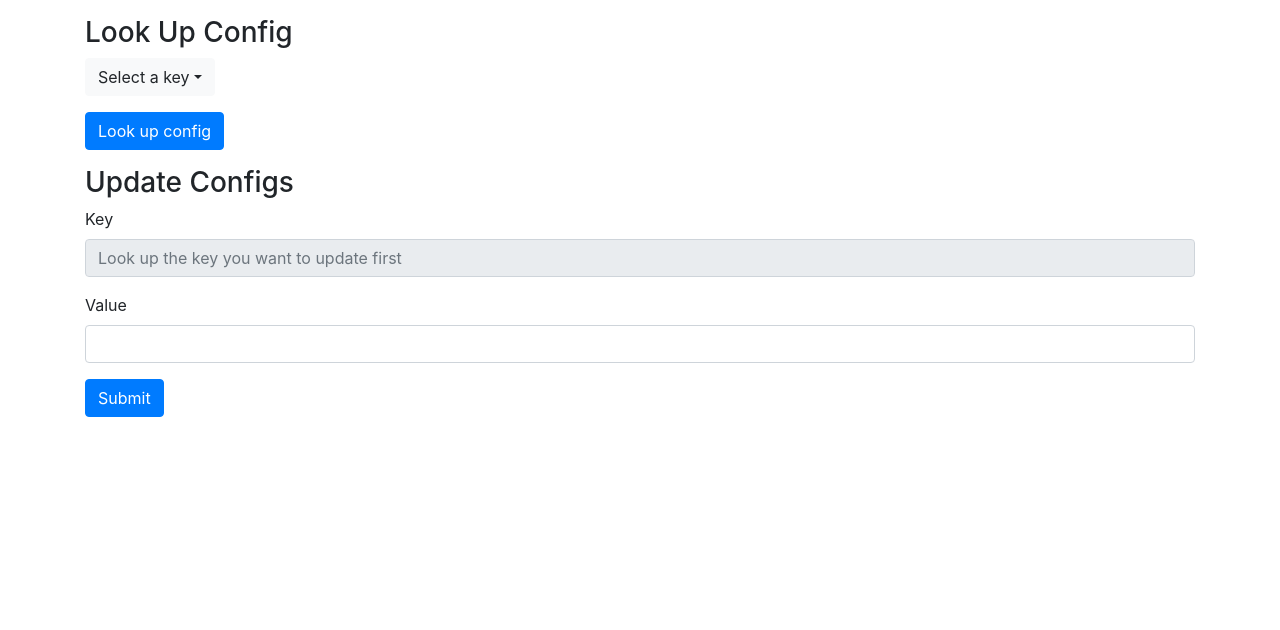
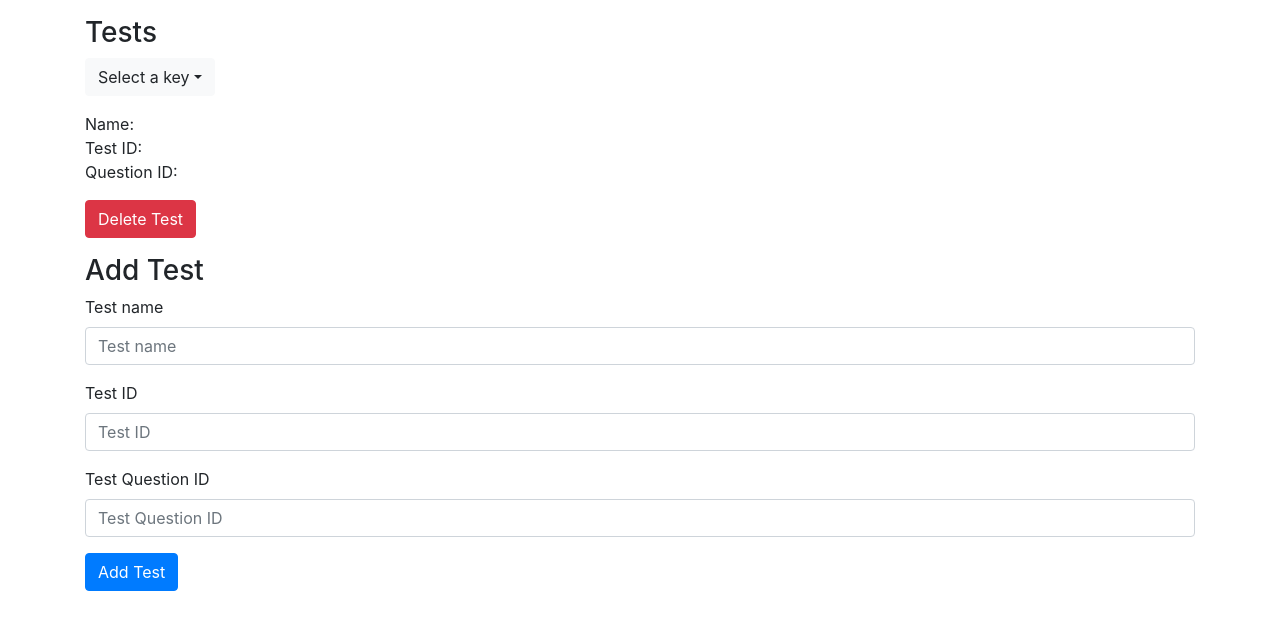
Before and after one commit to johnywith1n/hackerrank-evaluations, a Python web app: template server/templates/admin_configs.html in a window 1280 px wide. Shown: the part 56-686 px from the top of the page. Run offline with Jinja, Linux system fonts and the light colour scheme; the template is opened without the code that fills it, so the values that code supplies are empty; some libraries are stand-ins or nearby versions.

Commit message:
support having multiple tests

```diff
--- a/server/templates/admin_configs.html
+++ b/server/templates/admin_configs.html
@@ -8,39 +8,54 @@
     <div class="container">
         <div class="row mt-3 mb-3">
             <div class="col-12">
-                <h3>Look Up Config</h3>
+                <h3>Tests</h3>
                 <div>
                     <div class="btn-group">
-                        <button id="config-key-dropdown-button" class="btn btn-light dropdown-toggle" type="button" data-toggle="dropdown" aria-haspopup="true" aria-expanded="false">
+                        <button id="tests-dropdown-button" class="btn btn-light dropdown-toggle" type="button" data-toggle="dropdown" aria-haspopup="true" aria-expanded="false">
                         </button>
-                        <div id="config-key-dropdown" class="dropdown-menu">
-                            <input class="form-control" id="config-key-dropdown-input" type="text" placeholder="Search..">
-                            {% for key, value in appconfigs_keys.items() %}
-                                <a class="dropdown-item" href="#" data-key="{{key}}">{{value}}</a>
+                        <div id="tests-dropdown" class="dropdown-menu">
+                            <input class="form-control" id="tests-dropdown-input" type="text" placeholder="Search..">
+                            {% for test_id, test in tests.items() %}
+                                <a class="dropdown-item" href="#" data-key="{{test_id}}">{{test['name']}}</a>
                             {% endfor %}
                         </div>
                     </div>
                     <div class="mt-3">
-                        <button id="config-key-dropdown-lookup-button" class="btn btn-primary" type="button">
-                            Look up config
-                        </button>
+                        <div>
+                            Name: <span id="display-test-name"></span>
+                        </div>
+                        <div>
+                            Test ID: <span id="display-test-id"></span>
+                        </div>
+                        <div>
+                            Question ID: <span id="display-test-question-id"></span>
+                        </div>
+                        <div class="mt-3">
+                            <button id="test-delete-button" class="btn btn-danger" type="button">
+                                Delete Test
+                            </button>
+                        </div>
                     </div>
                 </div>
             </div>
         </div>
         <div class="row mb-3">
             <div class="col-12">
-                <h3>Update Configs</h3>
-                <form action="/admin/configs" method="POST">
+                <h3>Add Test</h3>
+                <form action="/admin/tests" method="POST">
                     <div class="form-group">
-                        <label for="config-key-to-update">Key</label>
-                        <input type="text" class="form-control" id="config-key-to-update" name="config-key" readonly placeholder="Look up the key you want to update first" />
+                        <label for="test-name">Test name</label>
+                        <input type="text" class="form-control" id="test-name" name="test-name" placeholder="Test name" />
                     </div>
                     <div class="form-group">
-                        <label for="config-value-to-update">Value</label>
-                        <input type="text" class="form-control" id="config-value-to-update"  name="config-value" />
+                        <label for="test-id">Test ID</label>
+                        <input type="text" class="form-control" id="test-id"  name="test-id" placeholder="Test ID"/>
                     </div>
-                    <button id="update-config-submit-button" type="submit" class="btn btn-primary">Submit</button>
+                    <div class="form-group">
+                        <label for="test-question-id">Test Question ID</label>
+                        <input type="text" class="form-control" id="test-question-id"  name="test-question-id" placeholder="Test Question ID" />
+                    </div>
+                    <button id="add-new-test" type="submit" class="btn btn-primary">Add Test</button>
                 </form>
             </div>
         </div>
@@ -48,22 +63,28 @@
 {% endblock %}
 {% block after_body %}
     <script>
+    const tests = {{ tests|tojson|safe }};
+
     // dom elements
-    const configKeyDropdownMenu = document.getElementById('config-key-dropdown');
-    const configKeyDropdownButton = document.getElementById('config-key-dropdown-button');
-    const configKeyDropdownInput = document.getElementById('config-key-dropdown-input');
-    const configKeyLookupButton = document.getElementById('config-key-dropdown-lookup-button');
+    const testsDropdownMenu = document.getElementById('tests-dropdown');
+    const testsDropdownButton = document.getElementById('tests-dropdown-button');
+    const testsDropdownInput = document.getElementById('tests-dropdown-input');
 
-    const configKeyToUpdateInput = document.getElementById('config-key-to-update');
-    const configValueToUpdateInput = document.getElementById('config-value-to-update');
+    const addTestButton = document.getElementById('add-new-test');
+    const deleteTestButton = document.getElementById('test-delete-button');
+
+    const testNameDisplay = document.getElementById('display-test-name');
+    const testIdDisplay = document.getElementById('display-test-id');
+    const testQuestionIdDisplay = document.getElementById('display-test-question-id');
 
     // state variables
-    let currentConfigKey = null;
+    let currentTestId = null;
+    let currentTest = null;
 
     // set search on dropfown
-    configKeyDropdownInput.addEventListener('keyup', () => {
-        const filter = configKeyDropdownInput.value.toLowerCase();
-        Array.from(configKeyDropdownMenu.getElementsByTagName('a')).forEach(e => {
+    testsDropdownInput.addEventListener('keyup', () => {
+        const filter = testsDropdownInput.value.toLowerCase();
+        Array.from(testsDropdownMenu.getElementsByTagName('a')).forEach(e => {
             if (e.innerText.toLowerCase().includes(filter)) {
                 e.style.display = 'block';
             } else {
@@ -73,47 +94,51 @@
     });
 
     // handle selecting a config
-    const updateConfigKeyValue = (key, value) => {
+    const updateTestValue = (key, value) => {
         if (value == null) {
-            configKeyDropdownButton.innerText = "Select a key"
+            testsDropdownButton.innerText = "Select a key"
         } else {
-            currentConfigKey = key;
-            configKeyDropdownButton.innerText = value;
+            currentTestId = key;
+            currentTest = tests[key];
+
+            testsDropdownButton.innerText = value;
+
+            testNameDisplay.innerText = currentTest.name;
+            testIdDisplay.innerText = currentTest.test_id;
+            testQuestionIdDisplay.innerText = currentTest.question_id;
         }
     };
-    configKeyDropdownMenu.addEventListener("click", (e) => {
+    testsDropdownMenu.addEventListener("click", (e) => {
         if (e.target && e.target.matches('a.dropdown-item')) {
-            updateConfigKeyValue(e.target.dataset.key, e.target.innerText);
+            updateTestValue(e.target.dataset.key, e.target.innerText);
         }
     });
-    updateConfigKeyValue();
 
-    // handle lookup config
-    const lookupConfig = (key) => {
-        fetch(`/admin/configs/${key}`).then(res => {
-            if (res.status !== 200) {
-                console.log('Looks like there was a problem. Status Code: ' + res.status);
-                alert('Unable to fetch config');
-                return;
-              }
+    updateTestValue();
 
-              res.json().then((data) => {
-                configKeyToUpdateInput.value = data.key;
-                configValueToUpdateInput.value = data.value;
-              });
-        }).catch(err => {
-            console.log('Fetch Error :-S', err);
-            alert('Unable to fetch config');
-        });
-    };
-
-    configKeyLookupButton.addEventListener("click", () => {
-        if (currentConfigKey == null) {
-            alert('Please select a config key');
+    deleteTestButton.addEventListener("click", (e) => {
+        if (currentTestId == null) {
+            alert('Please select a test');
             return;
         }
-
-        lookupConfig(currentConfigKey);
+        const confirmDelete = confirm('Are you sure you want to delete this test?');
+        if (confirmDelete) {
+            const formData = new FormData();
+            formData.append('test-id', currentTestId);
+            fetch('/admin/tests', {
+                method: 'DELETE',
+                body: formData
+            }).then((res) => {
+                if (res.status !== 200) {
+                    alert('Unable to delete tests');
+                    return;
+                }
+                window.location.reload();
+            }).catch(function(err) {
+                console.log('Delete Error :-S', err);
+                alert('Unable to delete test');
+            });
+        }
     });
     </script>
 {% endblock %}
```
Also changed, not shown: server/datastore_models/appconfigs.py (deleted, +0 -39 lines), server/datastore_models/assignments.py (+22 -5 lines), server/datastore_models/tests.py (added, +60 -0 lines), server/hackerrank_client/client.py (+3 -10 lines), server/templates/assignments.html (+22 -0 lines), server/templates/home.html (+7 -4 lines), server/templates/overview.html (+10 -10 lines), server/views/admin.py (+15 -20 lines), server/views/assignment.py (+45 -15 lines), server/views/home.py (+16 -10 lines), server/views/overview.py (+28 -16 lines).
